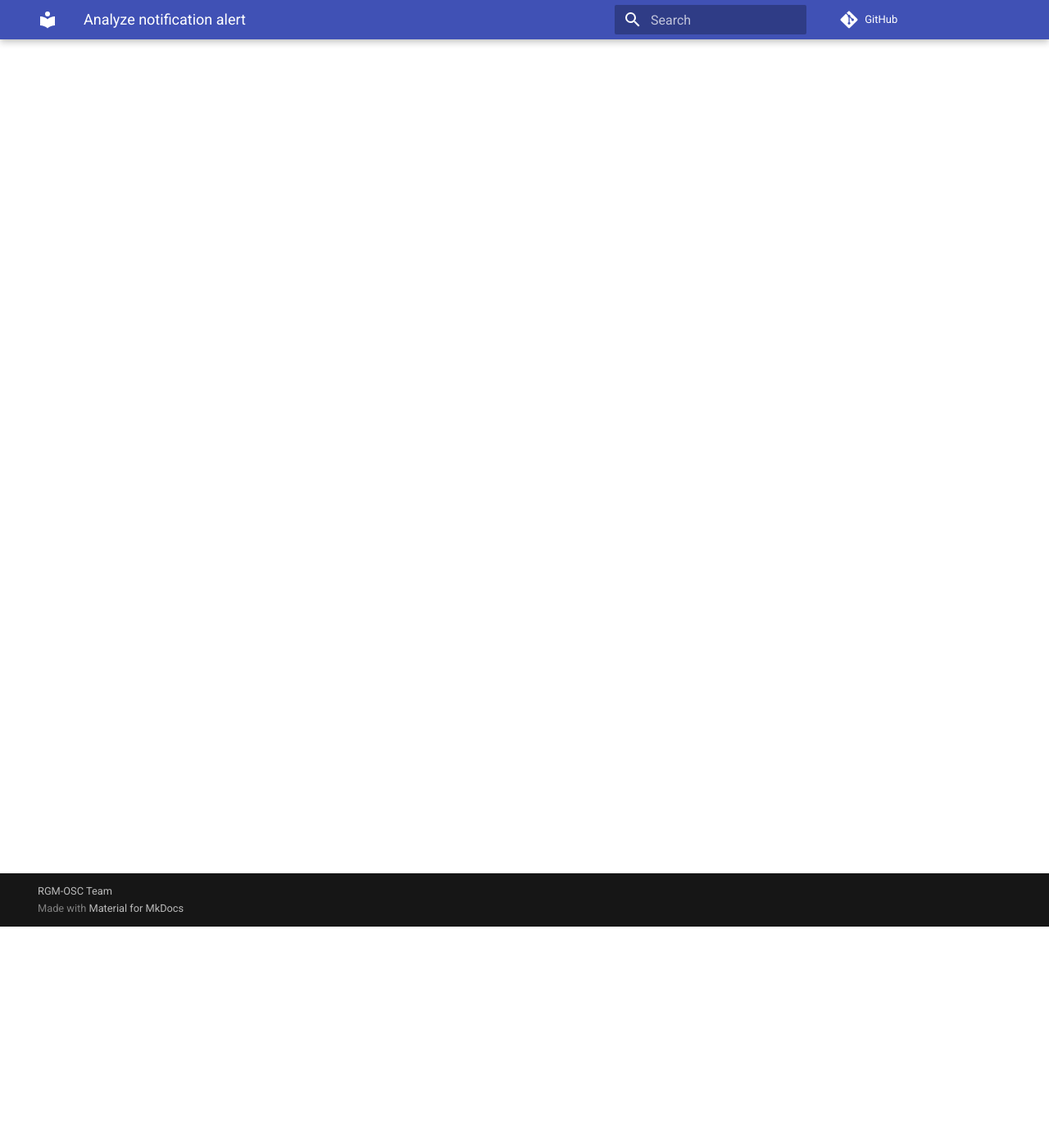
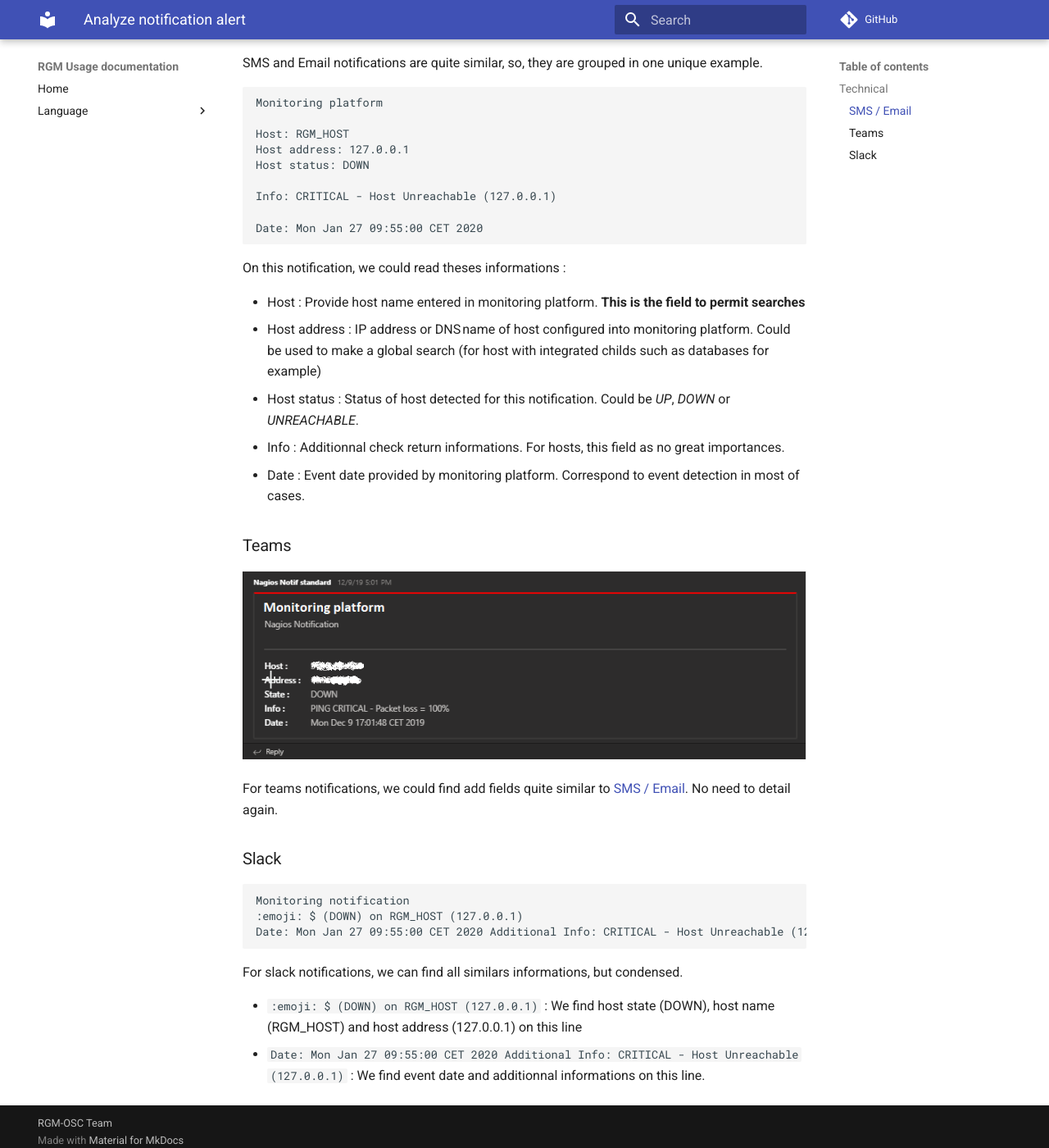
Before and after one commit to vfricou/docs-usage-guide, an MkDocs documentation site: the page built from docs/en/usage/analyze_notification_alert.md, in a window 1280 px wide and 1400 px high, scrolled down 270 px. Shown: the whole window at 82% size. Built offline with MkDocs 1.6.1 and Material for MkDocs 9.7.7, drawn with Linux system fonts in a browser that asks for light colours; comment, search, counter and statistics services are not loaded; old or Windows-style settings are respelled for this version of MkDocs; some of the changed text lies outside the part shown.

Commit message:
add(en-usage): notification analysis

````diff
--- a/docs/en/usage/analyze_notification_alert.md
+++ b/docs/en/usage/analyze_notification_alert.md
@@ -1 +1,48 @@
 # Analyze notification alert
+
+## Technical
+
+This examples concern technicals notifications examples only.
+
+### SMS / Email
+
+SMS and Email notifications are quite similar, so, they are grouped in one unique example.
+
+```text
+Monitoring platform
+
+Host: RGM_HOST
+Host address: 127.0.0.1
+Host status: DOWN
+
+Info: CRITICAL - Host Unreachable (127.0.0.1)
+
+Date: Mon Jan 27 09:55:00 CET 2020
+```
+
+On this notification, we could read theses informations :
+
+- Host : Provide host name entered in monitoring platform. __This is the field to permit searches__
+- Host address : IP address or DNS name of host configured into monitoring platform. Could be used to make a global search (for host with integrated childs such as databases for example)
+- Host status : Status of host detected for this notification. Could be _UP_, _DOWN_ or _UNREACHABLE_.
+- Info : Additionnal check return informations. For hosts, this field as no great importances.
+- Date : Event date provided by monitoring platform. Correspond to event detection in most of cases.
+
+### Teams
+
+![teams_host_notification](../screenshots/teams_notification_host.png)
+
+For teams notifications, we could find add fields quite similar to [SMS / Email](#sms--email). No need to detail again.
+
+### Slack
+
+```text
+Monitoring notification
+:emoji: $ (DOWN) on RGM_HOST (127.0.0.1)
+Date: Mon Jan 27 09:55:00 CET 2020 Additional Info: CRITICAL - Host Unreachable (127.0.0.1)
+```
+
+For slack notifications, we can find all similars informations, but condensed.
+
+- `:emoji: $ (DOWN) on RGM_HOST (127.0.0.1)` : We find host state (DOWN), host name (RGM_HOST) and host address (127.0.0.1) on this line
+- `Date: Mon Jan 27 09:55:00 CET 2020 Additional Info: CRITICAL - Host Unreachable (127.0.0.1)` : We find event date and additionnal informations on this line.
````
Also changed, not shown: docs/en/screenshots/teams_notification_host.png (added).
